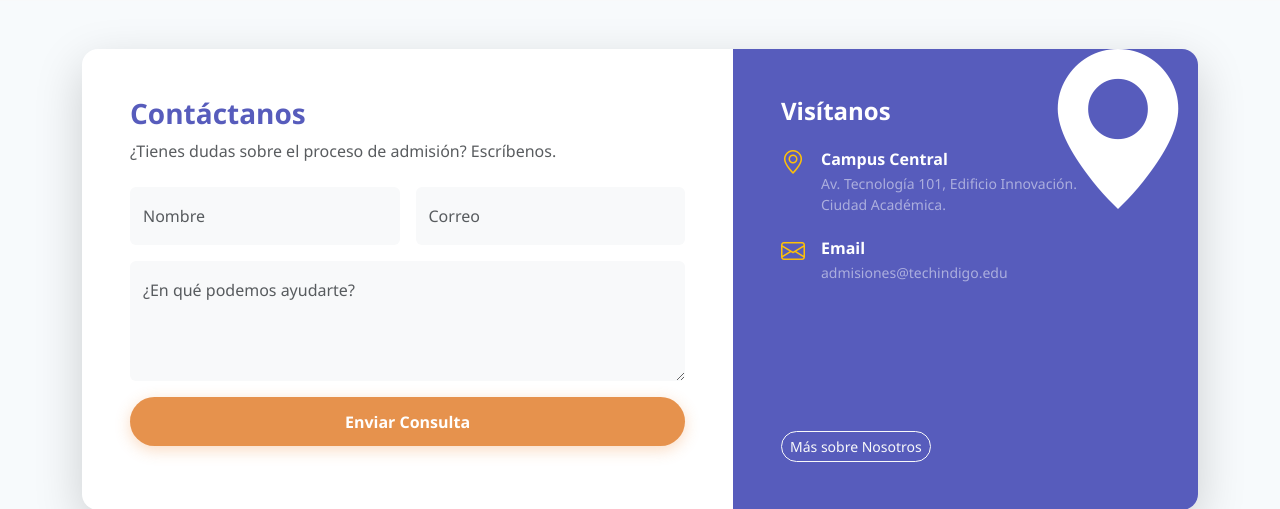
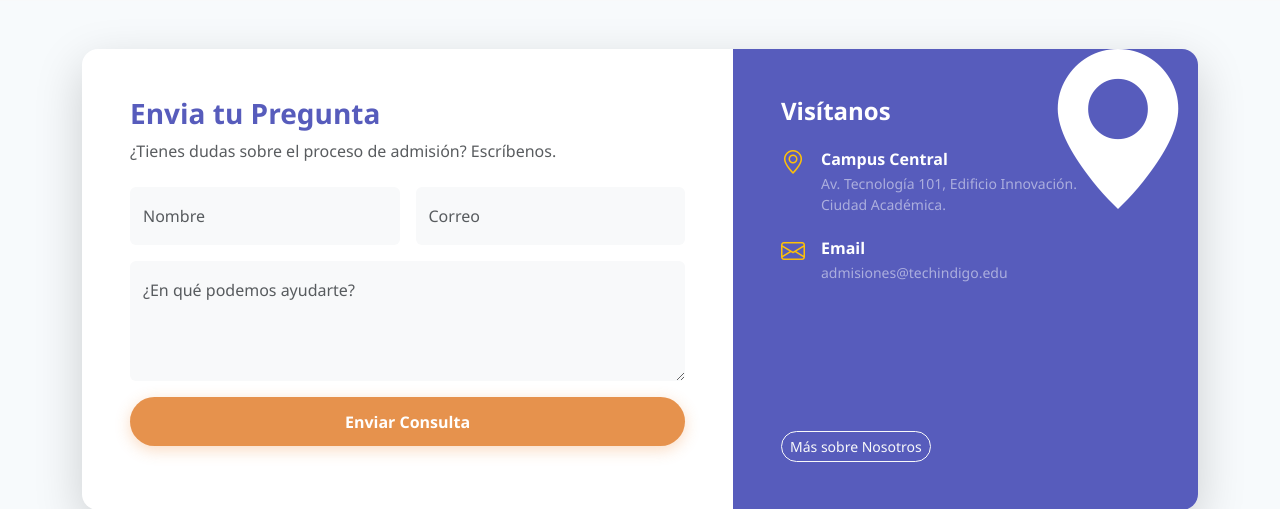
Before and after one commit to ErickGuerron/Proyecto-Final-CV, a PHP site: page / in a window 1280 px wide. Shown: the part 1768-2277 px from the top of the page. Run offline with PHP 8.4, Linux system fonts and the light colour scheme.

Commit message:
Cambio en formulario de preguntas

```diff
--- a/views/inicio.php
+++ b/views/inicio.php
@@ -177,7 +177,7 @@
 
             <!-- Columna Contacto (Formulario) -->
             <div class="col-lg-7 p-5">
-                <h3 class="fw-bold text-indigo mb-2">Contáctanos</h3>
+                <h3 class="fw-bold text-indigo mb-2">Envia tu Pregunta</h3>
                 <p class="text-muted mb-4">¿Tienes dudas sobre el proceso de admisión? Escríbenos.</p>
                 <form>
                     <div class="row g-3">
```
